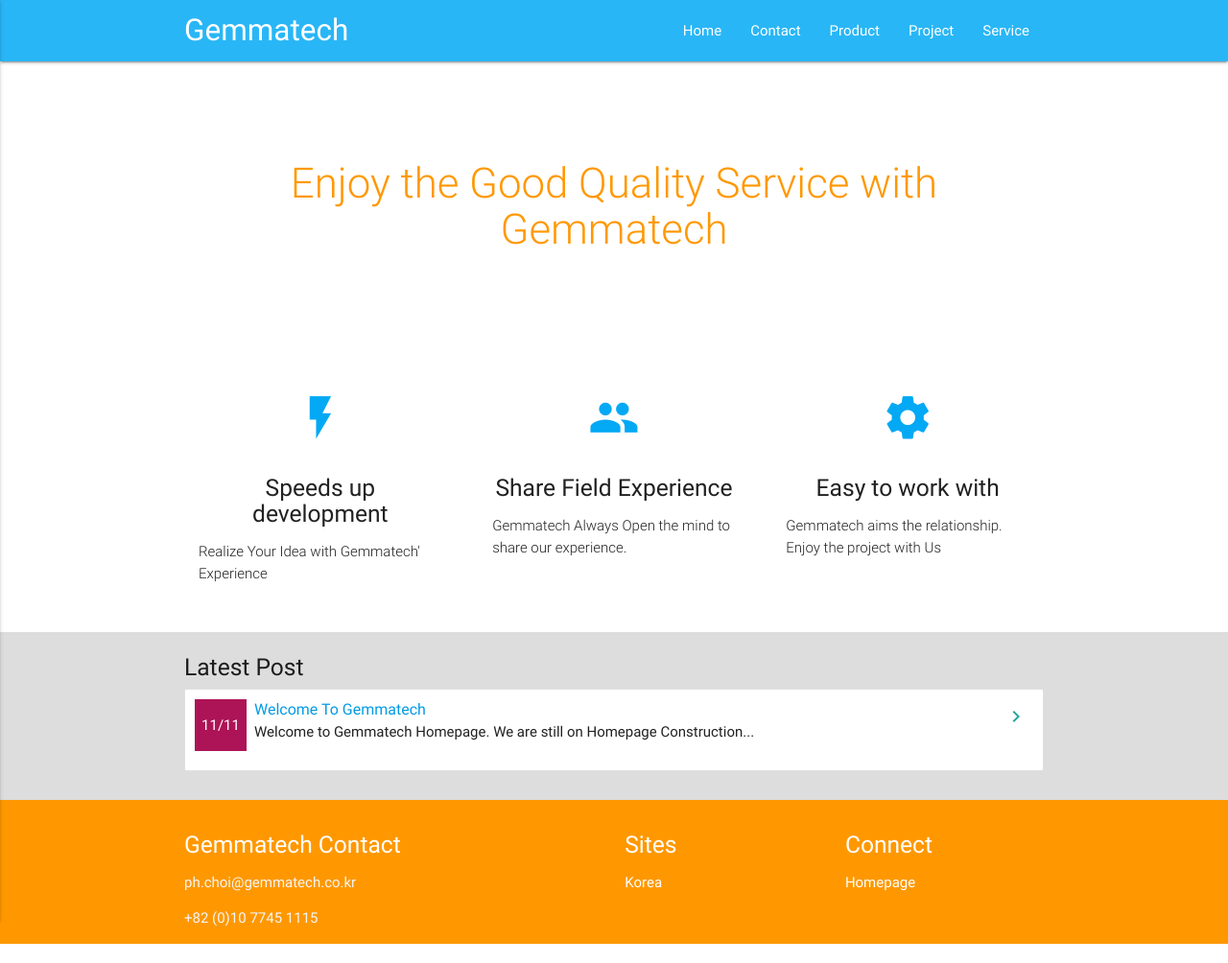
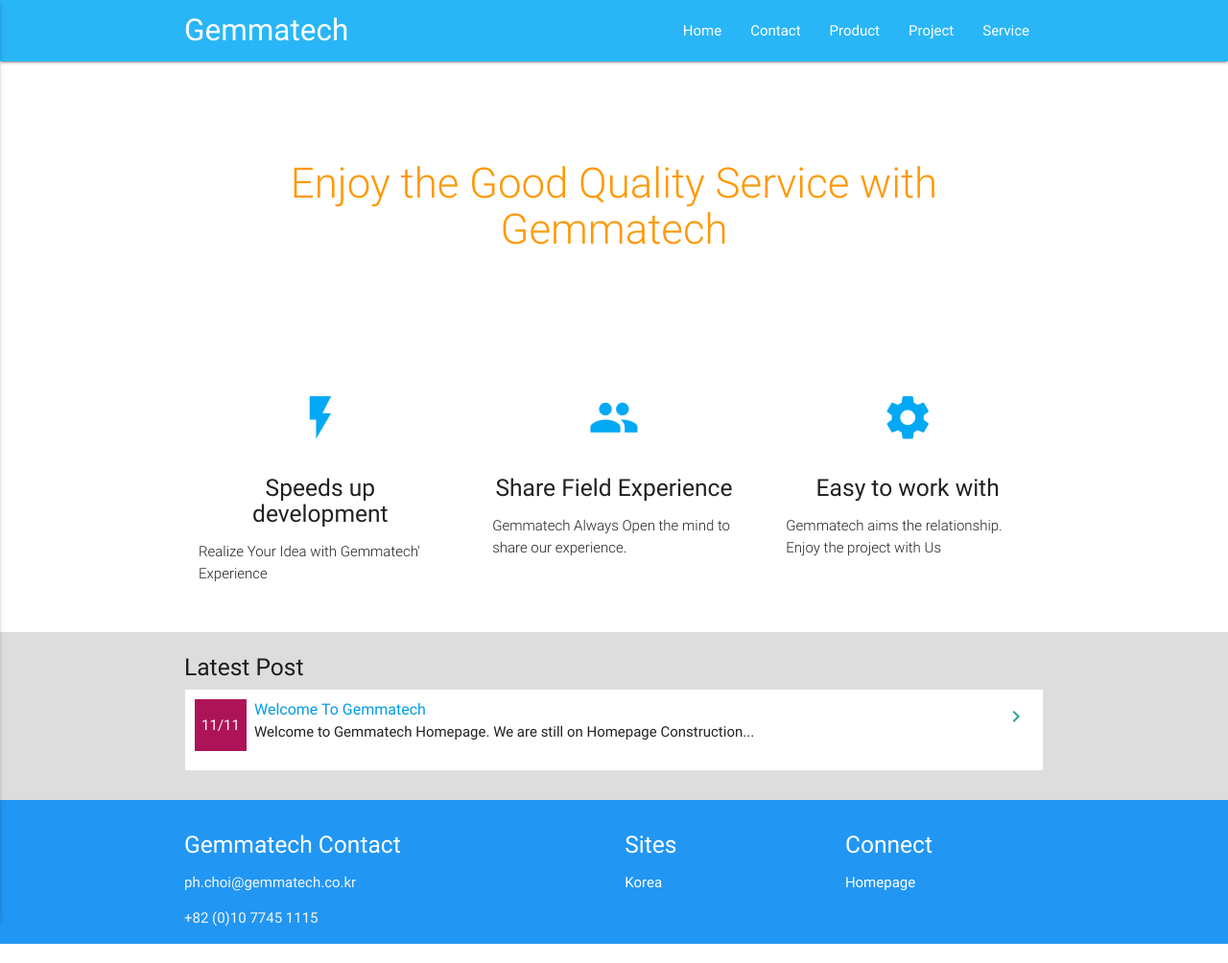
Before and after one commit to gemmatech/gemmatech.github.io, a Jekyll site: the page built from index.md, in a window 1280 px wide. Shown: the whole page at 96% size. Built offline with Jekyll 4.4.1, drawn with Linux system fonts in a browser that asks for light colours.

Commit message:
Update footer.html

```diff
--- a/_includes/footer.html
+++ b/_includes/footer.html
@@ -1,4 +1,4 @@
-  <footer class="page-footer orange">
+  <footer class="page-footer blue">
     <div class="container">
       <div class="row">
         <div class="col l6 s12">
```
